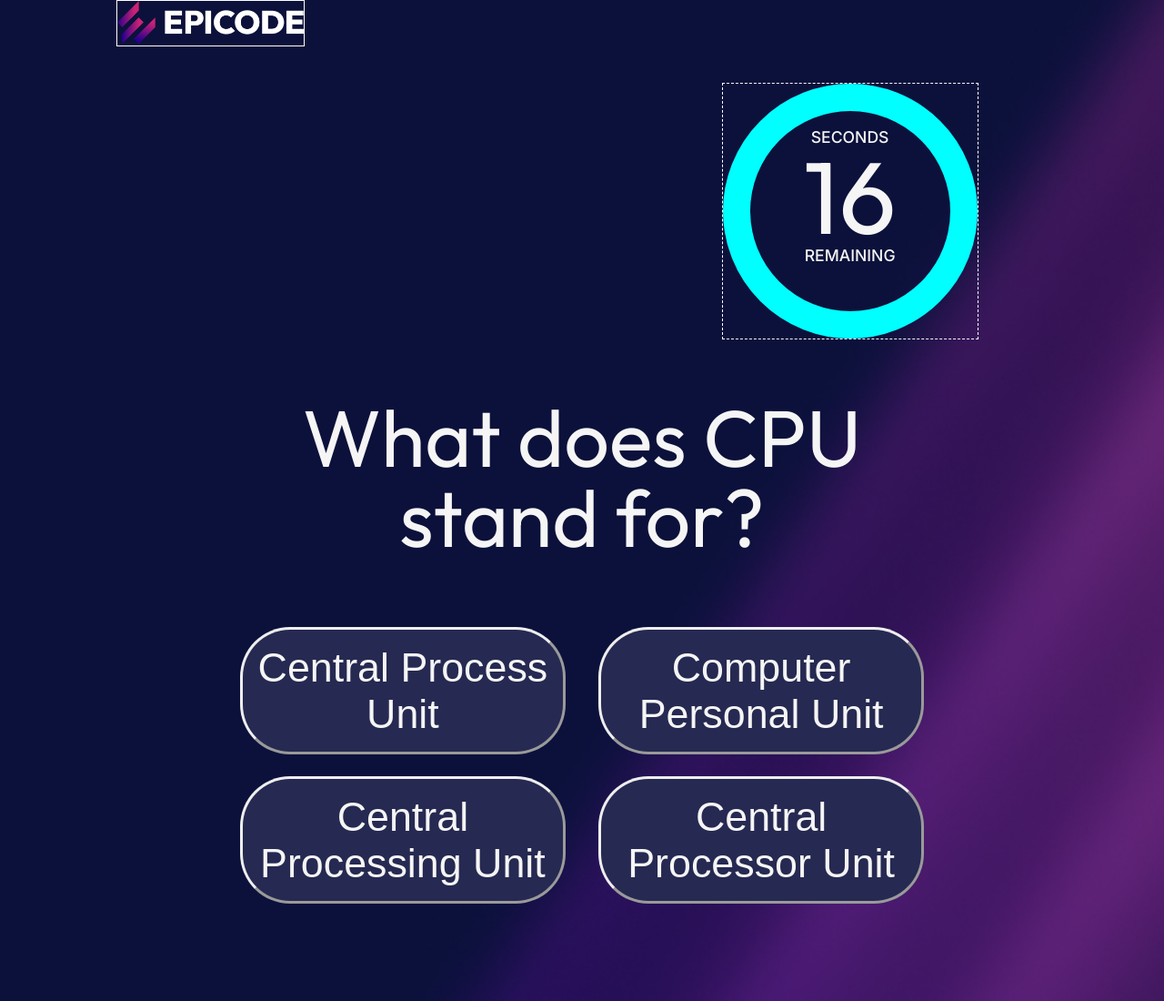
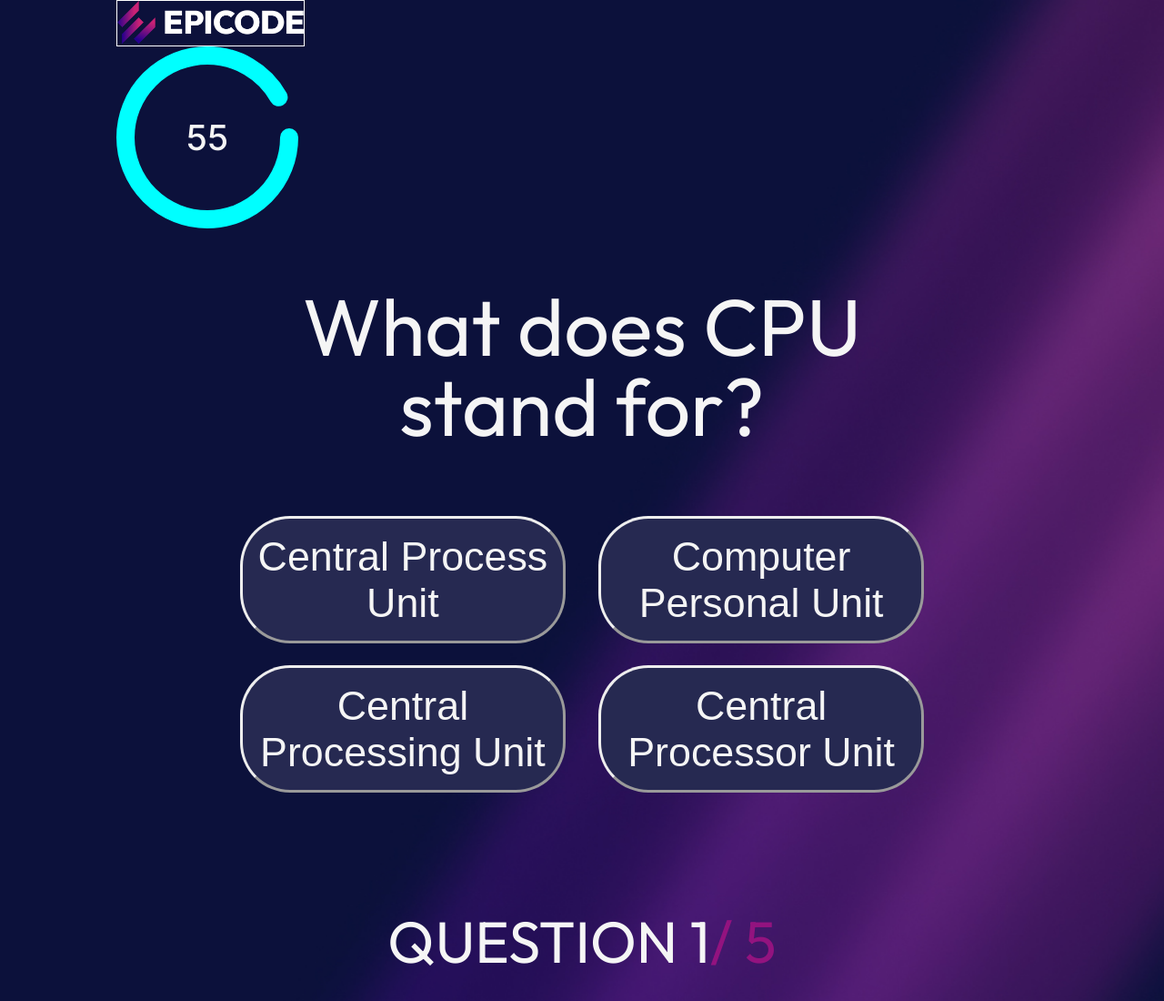
Before and after one commit to Matteo-Nardin/BuildWeek_1, a plain HTML site: page henry.html in a window 1280 px wide. Shown: the top 1100 px of the page at 91% size. Drawn offline with Linux system fonts and the light colour scheme.

Commit message:
css e js

```diff
--- a/assets/CSS/henry.css
+++ b/assets/CSS/henry.css
@@ -18,34 +18,6 @@ body {
 }
 .logo img {
     width: 100%;
-}
-
-.yo{
-    display: inline-block;
-    margin: 5vh 0 0 65%;
-    border: 1px dashed white;
-
-
-}
-.content_circle {
-
-    border: 30px solid #00ffff;
-    width: 220px;
-    height: 200px;
-    padding-top: 20px;
-    text-align: center;
-    border-radius: 50%;
-
-}
-
-.content_circle h2 {
-    font-size: 7em;
-    font-family: 'Outfit', sans-serif;
-}
-
-.content_circle p {
-    font-size: 1.1em;
-    text-transform: uppercase;
 }
 
 .question_area {
@@ -105,3 +77,22 @@ form button:hover {
     width: 30%;
     background-color: blue;
 }
+.circle-container {
+    position: relative;
+    width: 200px;
+    height: 200px;
+}
+.circle {
+    fill: none;
+    stroke: #00ffff;
+    stroke-width: 20;
+    stroke-linecap: round;
+    display: inline-block;
+}
+.timer {
+    position: absolute;
+    top: 50%;
+    left: 50%;
+    transform: translate(-50%, -50%);
+    font-size: 2.4em;
+}
--- a/henry.html
+++ b/henry.html
@@ -18,12 +18,16 @@
                 <div class="logo">
                     <img src="assets/img/epicode_logo.png" alt="Logo di Epicode">
                 </div>
-                <div class="yo">
-                <div class="content_circle">
-                    <p>Seconds</p>
-                    <h2>16</h2>
-                    <p>Remaining</p>
-                </div>
+                    <div class="circle-container">
+                        <svg class="circle" width="200" height="200">
+                            <circle cx="100" cy="100" r="90" stroke-dasharray="565.48" stroke-dashoffset="0"></circle>
+                        </svg>
+
+                        <div class="timer" id="timer">
+                            <span>seconds</span>
+                            <span>remainingz</span>
+                        </div>
+                    </div>
                 </div>
             </div>
             <div class="question_area">
--- a/scripts/henry.js
+++ b/scripts/henry.js
@@ -114,8 +114,8 @@ for (i=0; i  <numDomande ; i++) {
 console.log(domande);
 document.querySelector('.totale_pagina').innerText ='/ '+ domande.length; //Mostro il numero totale di domande
 
-
-
+/*
+requestAnimationFrame(updateTimer);
     //cancello i buttoni creati precedentemente
     document.querySelectorAll('.answers form button').forEach( btn => btn.remove());
 
@@ -135,7 +135,7 @@ document.querySelector('.totale_pagina').innerText ='/ '+ domande.length; //Most
     correct_answerBtn.innerText =domande[c].correct_answer;
 
 
-    let d=0; // contatore delle risposte non essate
+    let d=0; // contatore delle incorrect_answers
 
     //Ciclo i buttoni creati
     document.querySelectorAll('.answers form button').forEach(btn => {
@@ -147,13 +147,14 @@ document.querySelector('.totale_pagina').innerText ='/ '+ domande.length; //Most
     })
     //Ciclo i bottoni per attaccare un ascoltatore ad ogni bottone
     document.querySelectorAll('.answers form button').forEach(btn => {
+      let tally=0;
         btn.addEventListener('click', () => {
             //controllo se il buttone quando cliccato corrisponde alla domanda giusta...
             if (btn.innerText == domande[c].correct_answer) {
                 //Gli do una classname per mostrare il bottone verde
                 btn.className= 'correct';
                 //Aumento il score
-                score++;
+                console.log(tally++);
                 //memorizzo la domanda
                 domandeCorette.push[btn.innerText];
                 //se bottone cliccato è falso...
@@ -186,9 +187,12 @@ document.querySelector('.totale_pagina').innerText ='/ '+ domande.length; //Most
             c++;
         })
     })
+    score+=tally;
+*/
 
 
 function nextpage() {
+  requestAnimationFrame(updateTimer);
   //cancello i buttoni creati precedentemente
   document.querySelectorAll('.answers form button').forEach( btn => btn.remove());
 
@@ -209,8 +213,6 @@ function nextpage() {
 
 
   let d=0; // contatore delle risposte non essate
-
-    //Ciclo i buttoni creati
   document.querySelectorAll('.answers form button').forEach(btn => {
     //Mostro le risposte false
     if (btn.innerText != correct_answerBtn.innerText) {
@@ -218,29 +220,29 @@ function nextpage() {
         d++;
     }
   })
-    //Ciclo i bottoni per attaccare un ascoltatore ad ogni bottone
+
+  //Ciclo i buttoni creati
+  let i=1;
   document.querySelectorAll('.answers form button').forEach(btn => {
     btn.addEventListener('click', () => {
-            //controllo se il buttone quando cliccato corrisponde alla domanda giusta...
-            if (btn.innerText == domande[c].correct_answer) {
-                //Gli do una classname per mostrare il bottone verde
-                btn.className= 'correct';
-                //Aumento il score
-                score++;
-                //memorizzo la domanda
-                domandeCorette.push[btn.innerText];
-                //se bottone cliccato è falso...
-            } else {
-                //Gli do una classname per mostrare il bottone rosso
-                btn.className = 'false';
-                //inoltre ciclo i bottoni per mostrare la risposta vera
-                domandeSbagliate.push[btn.innerText];
-                document.querySelectorAll('.answers form button').forEach(btn => {
-                    if(btn.innerText== domande[c].correct_answer){
-                        btn.className = 'correct';
+      if(i>0) {
+        i--;
+        createNextQuestionButton();
+        score += scoreCheck(btn);
+        c++;
       }
+      //Aumento il contatore
+
+      return score;
+    });
+    return score;
   })
+  return score;
 }
+nextpage();
+console.log(score);
+
+function createNextQuestionButton() {
   //Creo un nuovo bottone per andare alla domanda succesiva
   let nextQuestion = document.createElement('button');
   //faccio un controllo all'ultima domanda per andare alla pagina successiva
@@ -254,9 +256,61 @@ function nextpage() {
   nextQuestion.className ='nextQuestion';
   //Appendo bottone
   document.querySelector('form').appendChild(nextQuestion);
-            nextQuestion.addEventListener('click', nextpage);
-            //Aumento il contatore
-            c++;
-        })
-    })
+  nextQuestion.addEventListener('click',nextpage);
 }
+
+function scoreCheck(btn) {
+  //controllo se il buttone quando cliccato corrisponde alla domanda giusta...
+  if (btn.innerText == domande[c].correct_answer) {
+    //Gli do una classname per mostrare il bottone verde
+    btn.className= 'correct';
+    //memorizzo la domanda
+    domandeCorette.push[btn.innerText];
+    //Aumento lo score
+    return 1;
+    //se bottone cliccato è falso...
+  } else {
+    //Gli do una classname per mostrare il bottone rosso
+    btn.className = 'false';
+    //inoltre ciclo i bottoni per mostrare la risposta vera
+    domandeSbagliate.push[btn.innerText];
+    document.querySelectorAll('.answers form button').forEach(btn => {
+        if(btn.innerText== domande[c].correct_answer){
+            btn.className = 'correct';
+        }
+    });
+  }
+}
+
+
+let startTime = performance.now();
+let timeleft = 60;
+let circle = document.querySelector('.circle circle');
+let circumference = parseInt(circle.getAttribute('stroke-dasharray'));
+let timerElement = document.getElementById("timer");
+
+function updateTimer() {
+    let currentTime = performance.now();
+    let elapsedTime = (currentTime - startTime) / 1000;
+
+    let remainingTime = timeleft - elapsedTime;
+    if (remainingTime <= 0) {
+        remainingTime = 0;
+    }
+
+    let newProgress = 1 - (remainingTime / timeleft);
+    circle.style.strokeDashoffset = circumference * newProgress;
+
+    if (newProgress >= 0.5) {
+        circle.style.stroke = '#ffa500';
+    }
+    if (newProgress >= 0.75) {
+        circle.style.stroke = '#ff0000';
+    }
+
+    timerElement.innerHTML = Math.floor(remainingTime);
+
+    if (remainingTime > 0) {
+        requestAnimationFrame(updateTimer);
+    }
+}
```
Lines whose indentation alone changed are shown as unchanged.
